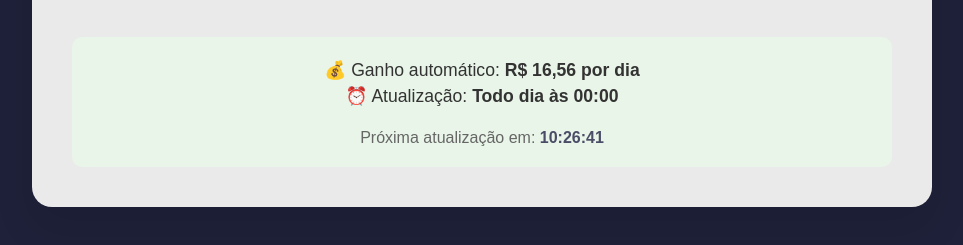
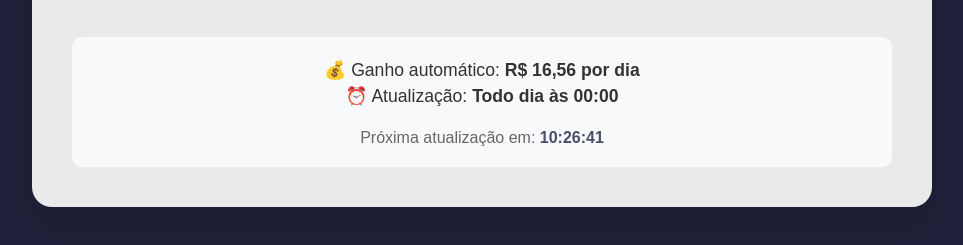
Before and after one commit to wesl1y/exit_lanche, a plain HTML site: page index.html in a window 1280 px wide. Shown: the part 433-678 px from the top of the page, without its empty margins (158-1121 px from the left). Drawn offline with Linux system fonts and the light colour scheme.

Commit message:
feat: tirando verde

```diff
--- a/style.css
+++ b/style.css
@@ -76,7 +76,7 @@ body{
 }
 
 .info-section {
-    background: #e8f5e8;
+    background: #f8f9fa;
     padding: 20px;
     border-radius: 10px;
     margin-top: 30px;
```
